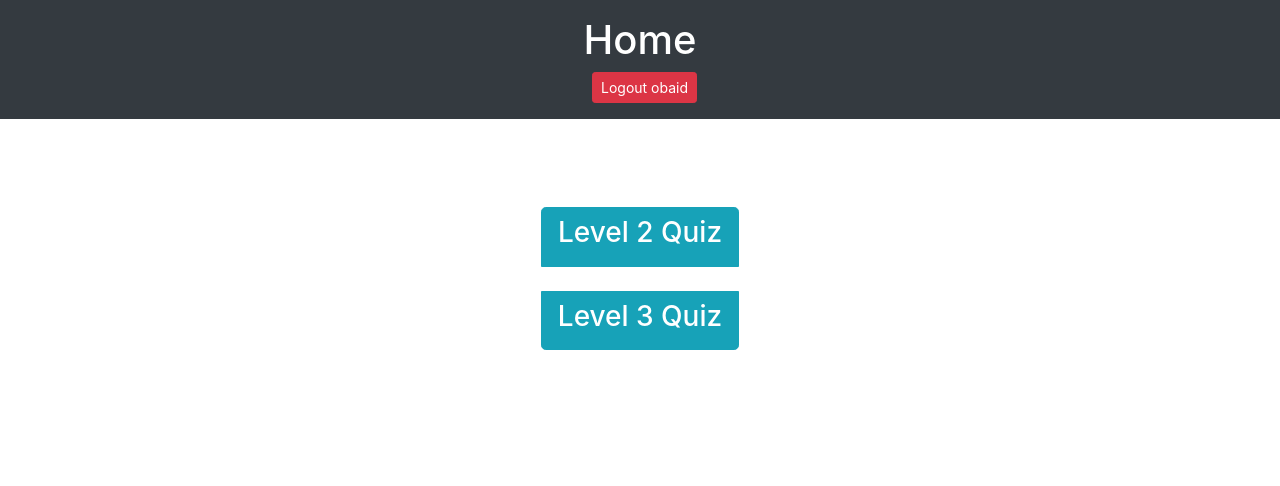
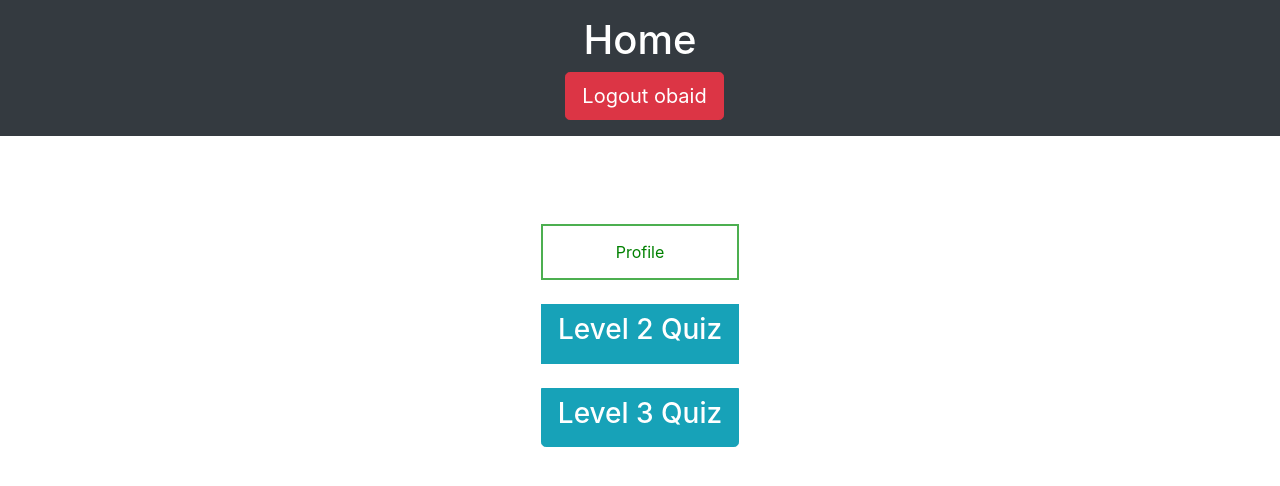
Before and after one commit to obaid147/livequiz, a Django app: page / in a window 1280 px wide. Shown: the top 486 px of the page. Run offline with Django 3.2, Linux system fonts and the light colour scheme; a user stored in the database is signed in; some libraries are stand-ins or nearby versions.

Commit message:
profile button added in index/home page

```diff
--- a/quizapp/templates/index.html
+++ b/quizapp/templates/index.html
@@ -2,7 +2,29 @@
 <html lang="en">
 <head>
     <meta charset="UTF-8">
+
     <link rel="stylesheet" href="https://maxcdn.bootstrapcdn.com/bootstrap/4.0.0/css/bootstrap.min.css" integrity="sha384-Gn5384xqQ1aoWXA+058RXPxPg6fy4IWvTNh0E263XmFcJlSAwiGgFAW/dAiS6JXm" crossorigin="anonymous">
+    <style>
+    .profile_btn {
+      border: 2px solid black;
+      background-color: white;
+      color: black;
+      padding: 14px 28px;
+      font-size: 16px;
+      cursor: pointer;
+    }
+
+
+    .success {
+      border-color: #4CAF50;
+      color: green;
+    }
+
+    .success:hover {
+      background-color: #4CAF50;
+      color: white;
+    }
+    </style>
 
 	{% if title %}
         <title> {{ title }}</title>
@@ -24,7 +46,7 @@
 
 	&nbsp;
 	{% if user.is_authenticated %}
-		<a href="{% url 'logout' %}" class="btn btn-danger btn-sm">Logout {{ user }}</a>
+		<a href="{% url 'logout' %}" class="btn btn-danger btn-lg">Logout {{ user }}</a>
 	{% else %}
 		<a href="{% url 'login' %}" class="btn btn-danger btn-sm">Login</a>&nbsp;&nbsp;&nbsp;&nbsp;
 		<a href="{% url 'signup' %}" class="btn btn-danger btn-sm">Register</a>
@@ -44,6 +66,7 @@
 
 <div class="btn-group-vertical">
 	{% if user.is_authenticated %}
+        <a href="{% url 'profile' %}" class="profile_btn success" style="width:100%;"> Profile</a><br>
 		<a href="{% url 'intermediate' %}" class="btn btn-info btn-lg"> <h3>Level 2 Quiz</h3> </a><br>
 		<a href="#" class="btn btn-info btn-lg"> <h3>Level 3 Quiz</h3> </a>
 	{% else %}
```
Also changed, not shown: db.sqlite3.
